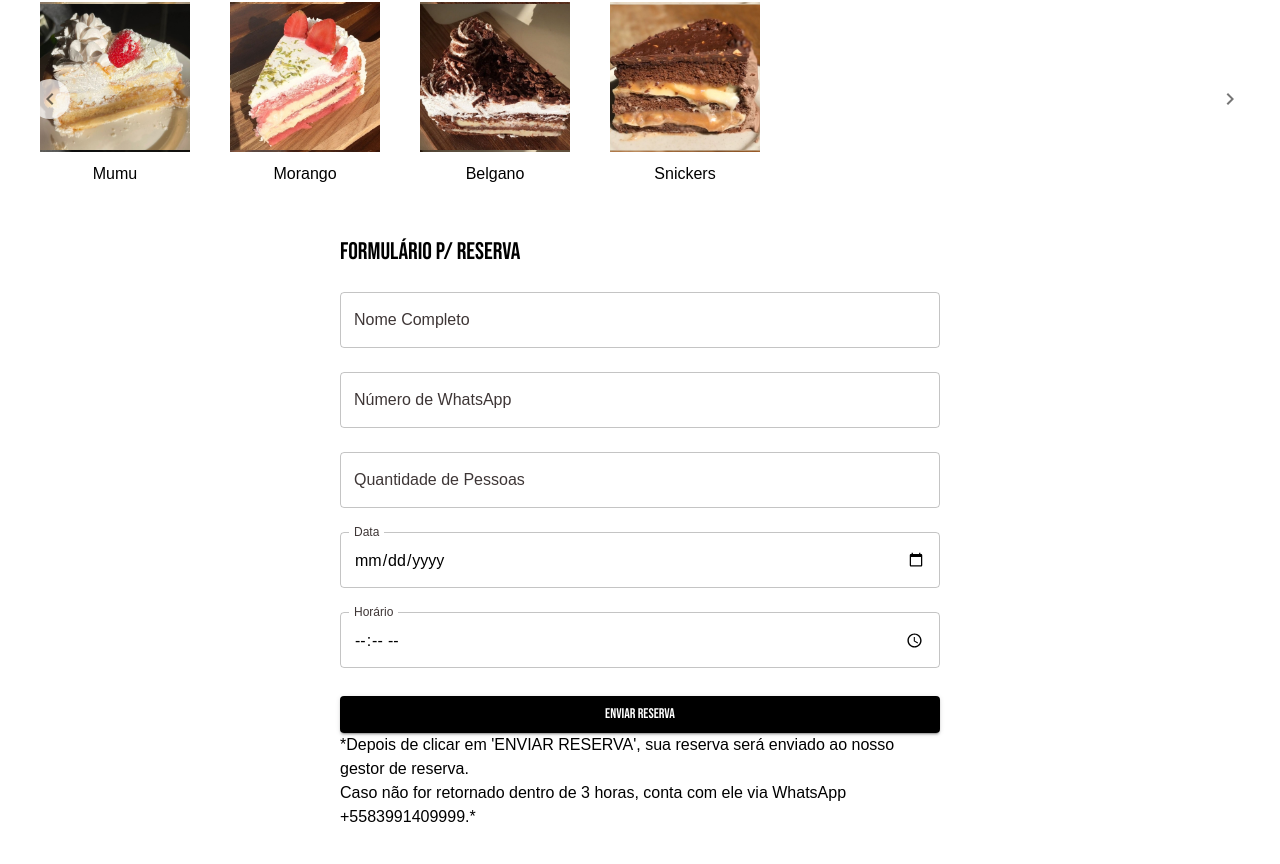
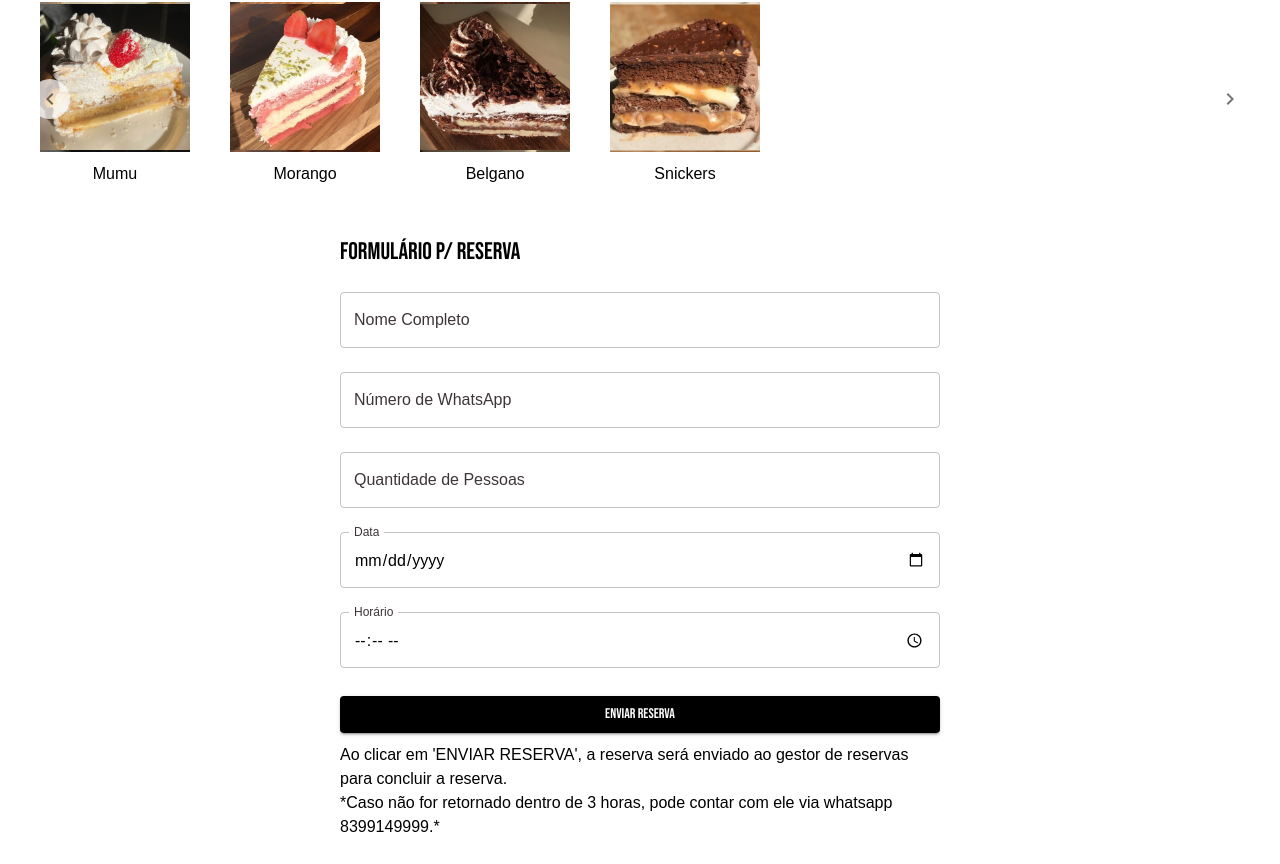
Before and after one commit to juliohsu/kroissant-frontend, a React (Create React App) app: page /reserva in a window 1280 px wide. Shown: the part 1047-1911 px from the top of the page. Built offline with nearby package versions, Linux system fonts and the light colour scheme; a web font is replaced by a local one.

Commit message:
gestor description updates

```diff
--- a/src/domains/LandingDomain/pages/Reserva/index.tsx
+++ b/src/domains/LandingDomain/pages/Reserva/index.tsx
@@ -262,7 +262,8 @@ const Reserva: React.FC = () => {
         Escolha gratuitamente um dos nossos espaços exclusivos para tornar o seu
         evento inesquecível.
         <br />
-        *OBS: tolerância para chegada na reserva 30mins, proibído levar comida e/ou bebida por fora.*
+        *OBS: tolerância para chegada na reserva 30mins, proibído levar comida
+        e/ou bebida por fora.*
       </Typography>
       <ScrollableContainer
         id="spaces-container"
@@ -421,12 +422,12 @@ const Reserva: React.FC = () => {
         >
           Enviar Reserva
         </Button>
-        <Typography variant="body1" gutterBottom>
-          *Depois de clicar em 'ENVIAR RESERVA', sua reserva será enviado ao
-          nosso gestor de reserva.
+        <Typography variant="body1" gutterBottom marginTop={"10px"}>
+          Ao clicar em 'ENVIAR RESERVA', a reserva será enviado ao gestor de
+          reservas para concluir a reserva.
           <br />
-          Caso não for retornado dentro de 3 horas, conta com ele via WhatsApp
-          +5583991409999.*
+          *Caso não for retornado dentro de 3 horas, pode contar com ele via
+          whatsapp 8399149999.*
         </Typography>
       </Box>
     </CenteredBox>
```
